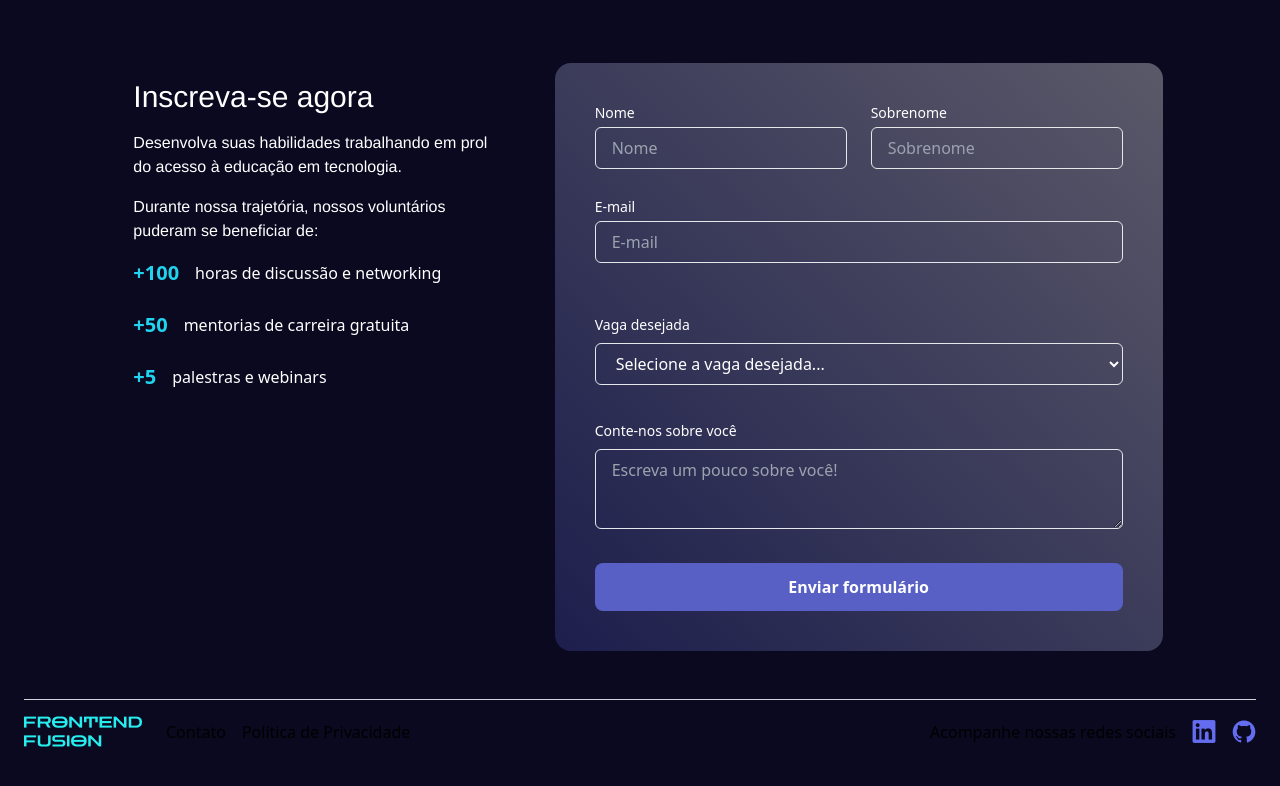
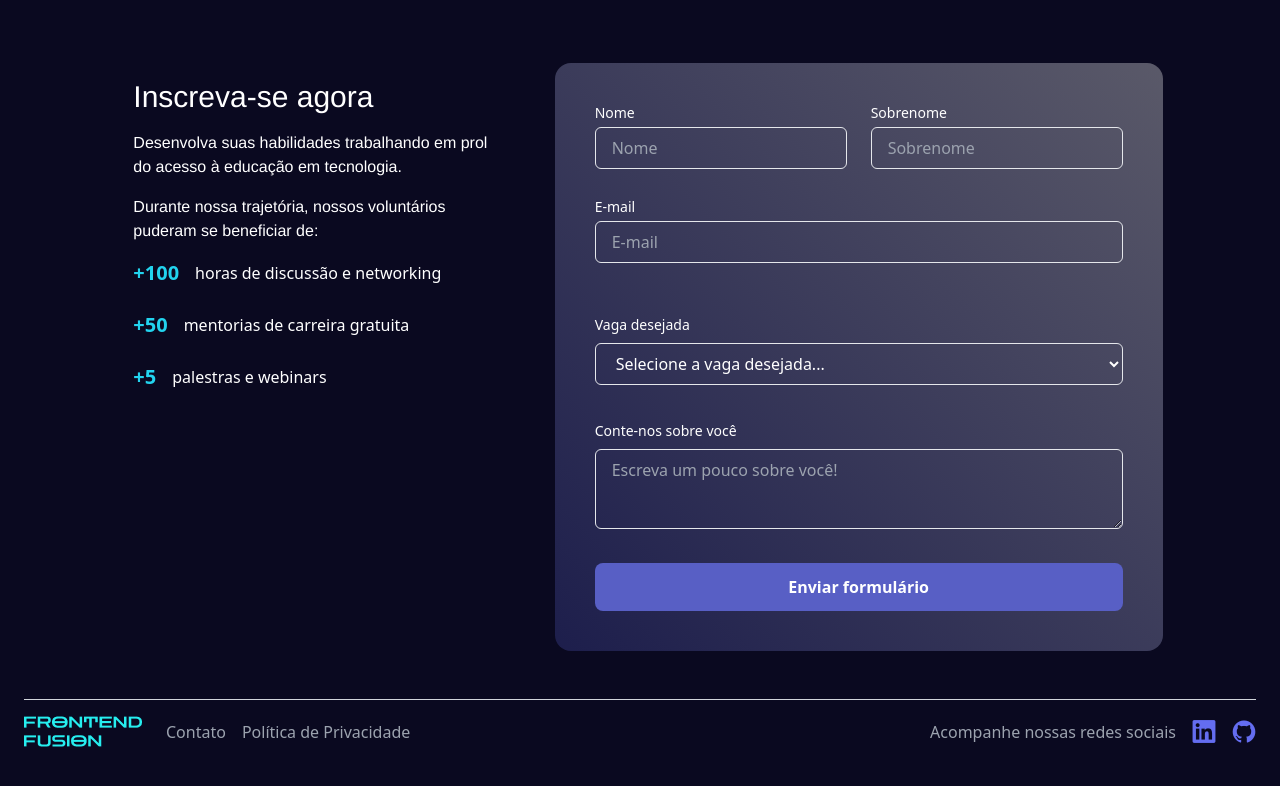
Before and after one commit to Projeto-FrontEnd-Fusion/vingadores-portifolio-colaborativo_, a React (Vite) app: page / in a window 1280 px wide. Shown: the part 1211-1997 px from the top of the page. Built offline with nearby package versions, Linux system fonts and the light colour scheme; data requests are answered from the project's data file.

Commit message:
fix: ajustar as tags <ul> para deixar o rodapé acessível

```diff
--- a/src/components/Footer/Footer.tsx
+++ b/src/components/Footer/Footer.tsx
@@ -4,27 +4,32 @@ const Footer = () => {
             <hr className="border-t border-gray-300 mb-4" />
 
             <div className="flex justify-between items-center">
-                <nav className="flex items-center space-x-6">
+                <nav className="flex items-center space-x-6" aria-label="Navegação principal">
                     <img src="/assets/logotipo_frontend_fusion.png" alt="Logotipo Frontend Fusion" />
                     <ul className="flex flex-row space-x-4">
                         <li>
-                            <a href="mailto:projetofrontendfusion@gmail.com" className="text-fusion-links-rodape">Contato</a>
+                            <a href="mailto:projetofrontendfusion@gmail.com" className="text-gray-400">Contato</a>
                         </li>
                         <li>
-                            <a href="https://seasoned-toucan-88d.notion.site/Pol-tica-de-Privacidade-do-Projeto-Frontend-Fusion-dd0ee78762374f89a395a54ac20407fe" target="_blank" rel="noopener noreferrer" className="text-fusion-links-rodape">Política de Privacidade</a>
+                            <a href="https://seasoned-toucan-88d.notion.site/Pol-tica-de-Privacidade-do-Projeto-Frontend-Fusion-dd0ee78762374f89a395a54ac20407fe" target="_blank" rel="noopener noreferrer" className="text-gray-400">Política de Privacidade</a>
                         </li>
                     </ul>
                 </nav>
-
-                <div className="flex items-center space-x-4">
-                    <span className="text-fusion-rodape-redes-sociais">Acompanhe nossas redes sociais</span>
-                    <a href="https://www.linkedin.com/company/comunidade-frontend-fusion/" target="_blank" rel="noopener noreferrer" className="text-fusion-links-rodape">
-                        <i className="devicon-linkedin-plain text-[#646DF0] text-2xl"></i>
-                    </a>
-                    <a href="https://github.com/Projeto-FrontEnd-Fusion" target="_blank" rel="noopener noreferrer" className="text-fusion-links-rodape">
-                        <i className="devicon-github-original text-[#646DF0] text-2xl"></i>
-                    </a>
-                </div>
+                <section className="flex items-center space-x-4" aria-label="Redes sociais">
+                    <span className="text-gray-400">Acompanhe nossas redes sociais</span>
+                    <ul className="flex space-x-4">
+                        <li>
+                            <a href="https://www.linkedin.com/company/comunidade-frontend-fusion/" target="_blank" rel="noopener noreferrer" className="text-fusion-links-rodape" aria-label="LinkedIn">
+                                <i className="devicon-linkedin-plain text-fusion-purple text-2xl"></i>
+                            </a>
+                        </li>
+                        <li>
+                            <a href="https://github.com/Projeto-FrontEnd-Fusion" target="_blank" rel="noopener noreferrer" className="text-fusion-links-rodape" aria-label="GitHub">
+                                <i className="devicon-github-original text-fusion-purple text-2xl"></i>
+                            </a>
+                        </li>
+                    </ul>
+                </section>
             </div>
         </footer>
     );
```
